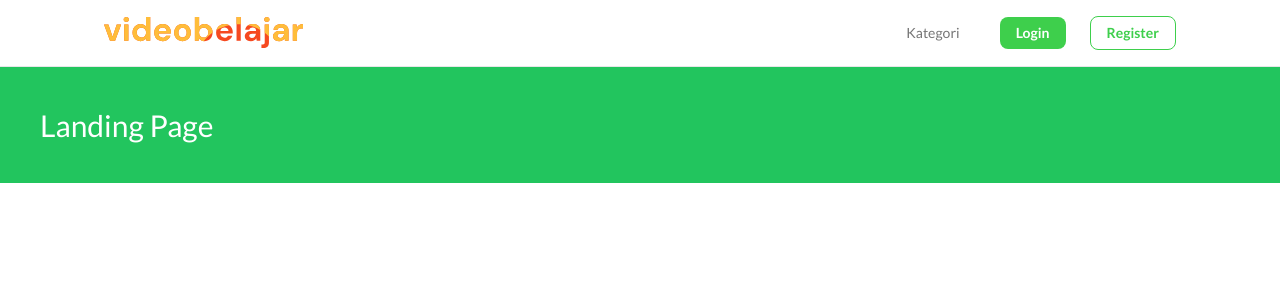
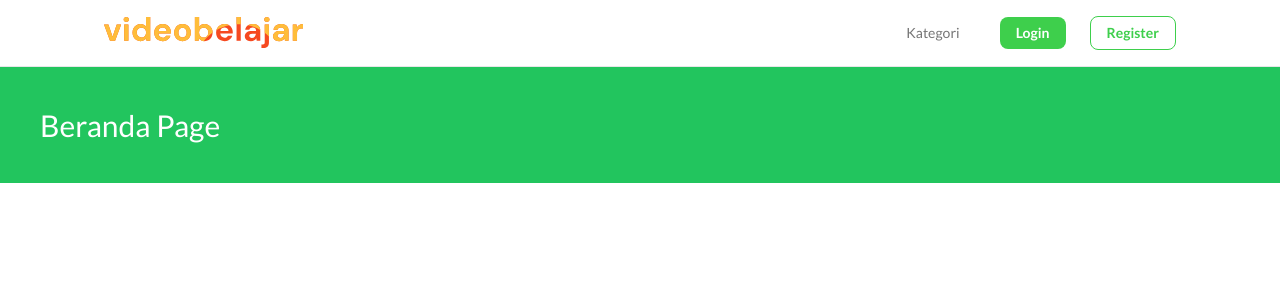
Before and after one commit to alvinreihans/videobelajar-react, a React (Vite) app: page / in a window 1280 px wide. Shown: the top 300 px of the page. Built offline with nearby package versions, Linux system fonts and the light colour scheme.

Commit message:
refactor: sync page naming with Figma and minor UI cleanup

```diff
--- a/src/App.jsx
+++ b/src/App.jsx
@@ -1,5 +1,5 @@
 import { BrowserRouter, Routes, Route } from 'react-router-dom';
-import Landing from './pages/Landing';
+import Home from './pages/Home';
 import Login from './pages/Login';
 import Register from './pages/Register';
 import MainLayout from './layouts/MainLayout';
@@ -12,7 +12,7 @@ function App() {
           path="/"
           element={
             <MainLayout>
-              <Landing />
+              <Home />
             </MainLayout>
           }
         />
--- /dev/null
+++ b/src/pages/Home.jsx
@@ -0,0 +1,5 @@
+export default function Home() {
+  return (
+    <div className="bg-green-500 text-white text-3xl p-10">Beranda Page</div>
+  );
+}
--- a/src/pages/Landing.jsx
+++ /dev/null
@@ -1,5 +0,0 @@
-export default function Landing() {
-  return (
-    <div className="bg-green-500 text-white text-3xl p-10">Landing Page</div>
-  );
-}
--- a/src/pages/Login.jsx
+++ b/src/pages/Login.jsx
@@ -36,7 +36,6 @@ export default function Login() {
         <form onSubmit={handleLogin} className="flex flex-col gap-6">
           <Input
             label="E-Mail"
-            helperText="Test"
             required
             placeholder="Masukkan email"
             value={email}
```
